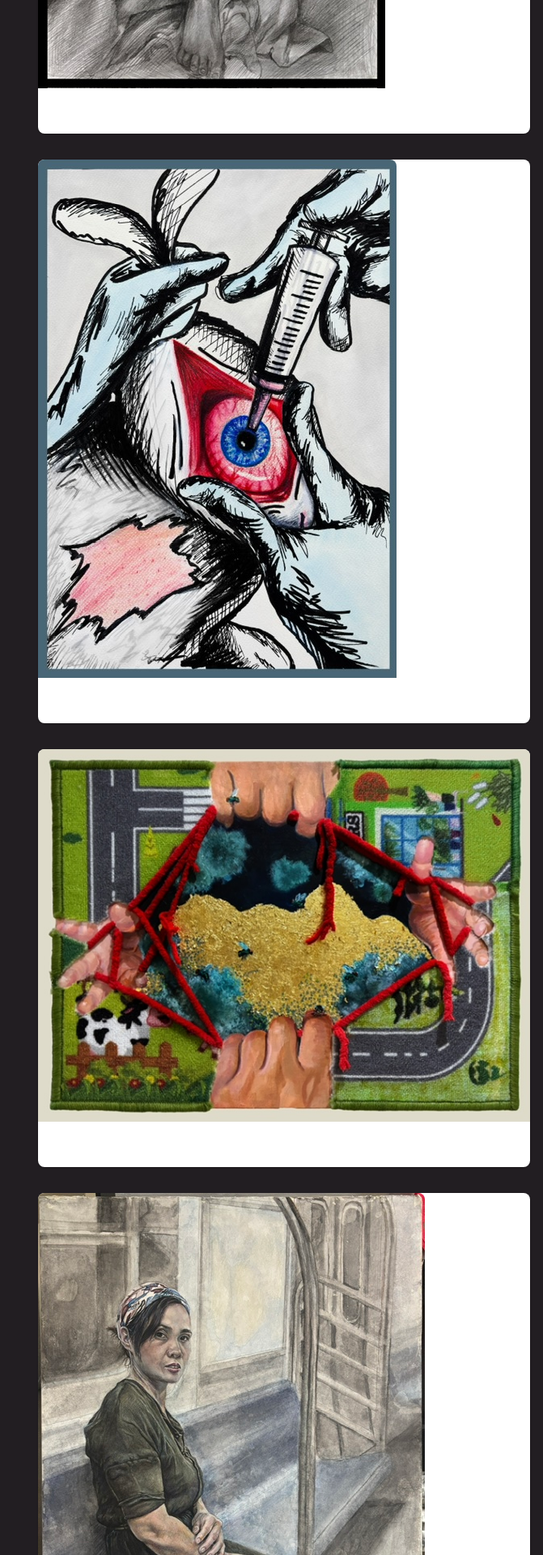
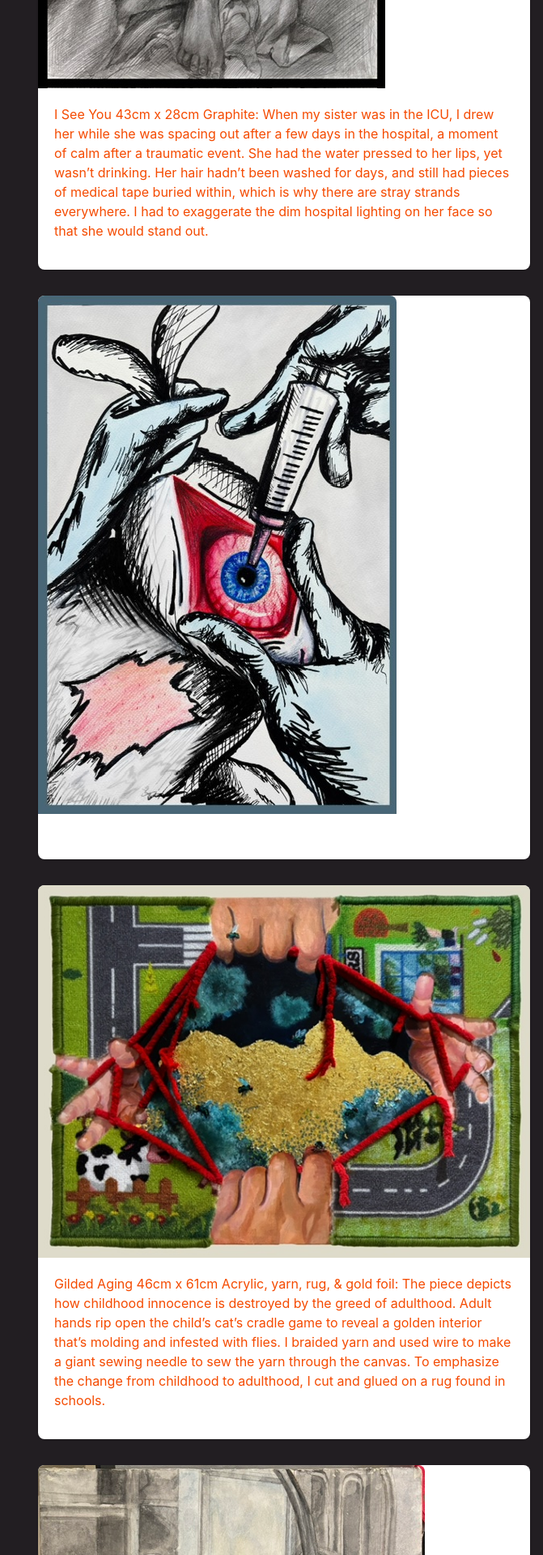
Before and after one commit to INAFF25252/Portfolio, a Vue app in the folder portfolio/: page /art/portfolio in a window 1280 px wide. Shown: the part 740-2660 px from the top of the page at 81% size, without its empty margins (609-1280 px from the left). Built offline with nearby package versions, Linux system fonts and the light colour scheme.

Commit message:
Update Portfolio.vue

```diff
--- a/portfolio/src/Portfolio.vue
+++ b/portfolio/src/Portfolio.vue
@@ -16,7 +16,8 @@
           <img src="\public\images\IMG_2988.JPG" alt="Project 1" class="rounded-t-lg card-img-top img-fluid">
           <div class="p-5">
 
-            <p class="text-orange-600 mb-4"></p>
+            <p class="text-orange-600 mb-4">I See You 43cm x 28cm
+Graphite: When my sister was in the ICU, I drew her while she was spacing out after a few days in the hospital, a moment of calm after a traumatic event. She had the water pressed to her lips, yet wasn’t drinking. Her hair hadn’t been washed for days, and still had pieces of medical tape buried within, which is why there are stray strands everywhere. I had to exaggerate the dim hospital lighting on her face so that she would stand out.</p>
           </div>
         </div>
 
@@ -41,7 +42,9 @@
           <img src="\public\images\IMG_2984.JPG" alt="Project 1" class="rounded-t-lg card-img-top img-fluid">
           <div class="p-5">
 
-            <p class="text-orange-600 mb-4"></p>
+            <p class="text-orange-600 mb-4">Gilded Aging 46cm x 61cm
+Acrylic, yarn, rug, & gold foil: The piece depicts how childhood innocence is destroyed by the greed of adulthood. Adult hands rip open the child’s cat’s cradle game to reveal a golden interior that’s molding and infested with flies. I braided yarn and used wire to make a giant sewing needle to sew the yarn through the canvas. To emphasize the change from childhood to adulthood, I cut and glued on a rug found in schools.
+</p>
           </div>
         </div>
 
@@ -54,7 +57,9 @@
           <img src="\public\images\IMG_2981.JPG" alt="Project 1" class="rounded-t-lg card-img-top img-fluid">
           <div class="p-5">
 
-            <p class="text-orange-600 mb-4"></p>
+            <p class="text-orange-600 mb-4">The Long Ride Home 66cm x 51cm
+Watercolor: Living in New York City, the commute back from work is illustrated by the inside of a subway. Her muted palette, neutral expression, and strong arms capture the quiet resilience of the working-class experience.
+</p>
           </div>
         </div>
 
```
